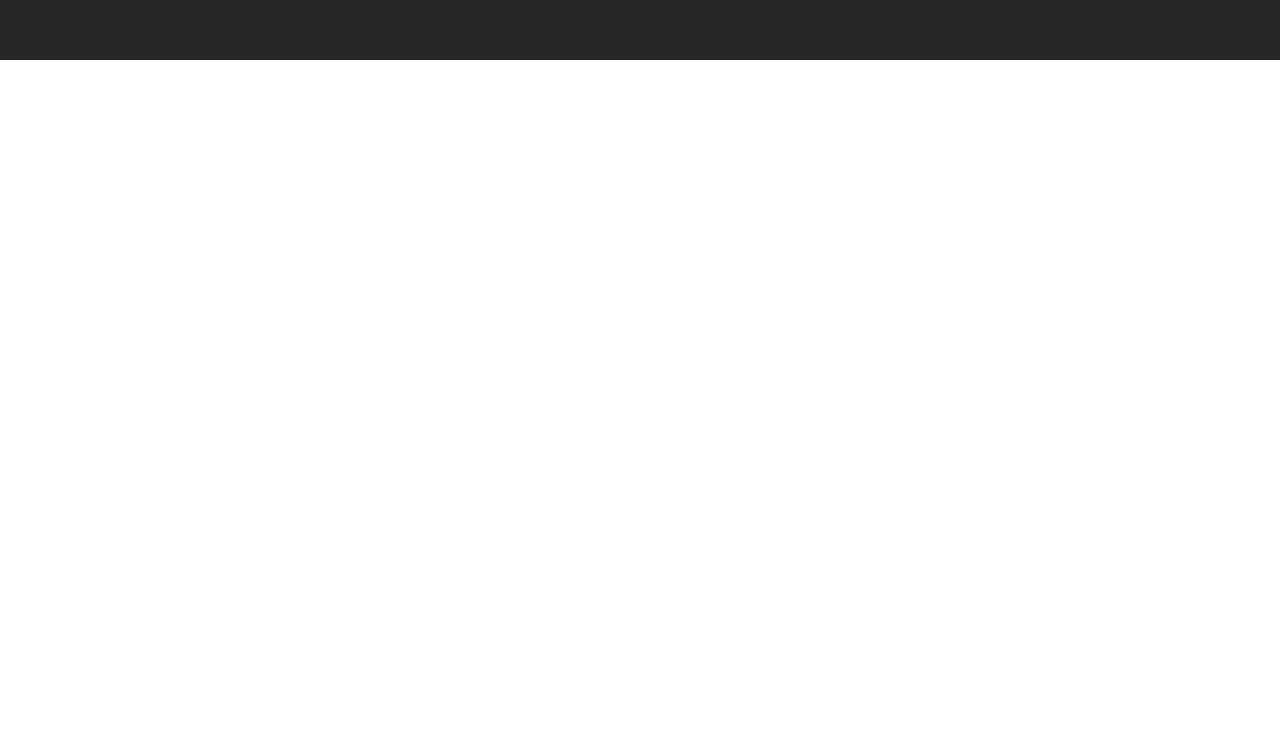
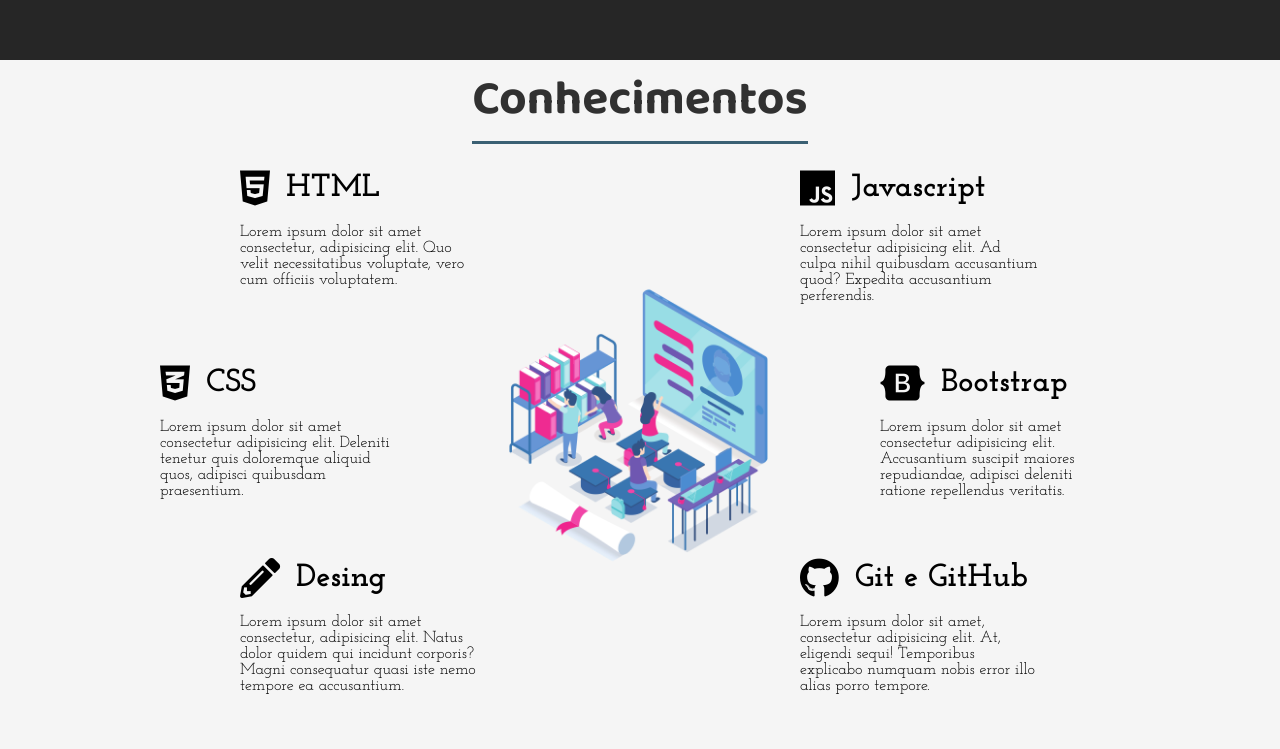
Before and after one commit to lucasyuji2000/portfolio, a plain HTML site: page index.html in a window 1280 px wide. Shown: the part 740-1489 px from the top of the page. Before the commit the page ends 800 px from the top, so only its background shows below. Drawn offline with Linux system fonts and the light colour scheme.

Commit message:
:package: conhecimentos

```diff
--- a/index.html
+++ b/index.html
@@ -33,7 +33,7 @@
             </div>
         </header>
 
-        <div class="sidebar">
+        <aside class="sidebar">
             <nav>
                 <ul class="menu">
                     <li class="menu-item"><a href="" class="menu-link">Home</a></li>
@@ -49,8 +49,72 @@
                 <a href="#"><i class="fab fa-github-alt"></i></a>
             </div>
 
-        </div>
+        </aside>
 
+        <section class="sessao-conhecimentos">
+            <div class="sessao-header">
+                <h1>Conhecimentos</h1>
+            </div>
+            <div class="conhecimentos">
+                <div class="conhecimento">
+                    <div class="conhecimento-header">
+                        <i class="fab fa-html5"></i>
+                        <h3>HTML</h3>
+                    </div>
+                    <div class="conhecimento-text">
+                        <p>Lorem ipsum dolor sit amet consectetur, adipisicing elit. Quo velit necessitatibus voluptate, vero cum officiis voluptatem. </p>
+                    </div>
+                </div>
+                <div class="conhecimento">
+                    <div class="conhecimento-header">
+                        <i class="fab fa-css3-alt"></i>
+                        <h3>CSS</h3>
+                    </div>
+                    <div class="conhecimento-text">
+                        <p>Lorem ipsum dolor sit amet consectetur adipisicing elit. Deleniti tenetur quis doloremque aliquid quos, adipisci quibusdam praesentium.</p>
+                    </div>
+                </div>
+                <div class="conhecimento">
+                    <div class="conhecimento-header">
+                        <i class="fas fa-pencil-alt"></i>
+                        <h3>Desing</h3>
+                    </div>
+                    <div class="conhecimento-text">
+                        <p>Lorem ipsum dolor sit amet consectetur, adipisicing elit. Natus dolor quidem qui incidunt corporis? Magni consequatur quasi iste nemo tempore ea accusantium.</p>
+                    </div>
+                </div>
+                <div class="conhecimento">
+                    <div class="conhecimento-header">
+                        <i class="fab fa-js"></i>
+                        <h3>Javascript</h3>
+                    </div>
+                    <div class="conhecimento-text">
+                        <p>Lorem ipsum dolor sit amet consectetur adipisicing elit. Ad culpa nihil quibusdam accusantium quod? Expedita accusantium perferendis.</p>
+                    </div>
+                </div>
+                <div class="conhecimento">
+                    <div class="conhecimento-header">
+                        <i class="fab fa-bootstrap"></i>
+                        <h3>Bootstrap</h3>
+                    </div>
+                    <div class="conhecimento-text">
+                        <p>Lorem ipsum dolor sit amet consectetur adipisicing elit. Accusantium suscipit maiores repudiandae, adipisci deleniti ratione repellendus veritatis.</p>
+                    </div>
+                </div>
+                <div class="conhecimento">
+                    <div class="conhecimento-header">
+                        <i class="fab fa-github"></i>
+                        <h3>Git e GitHub</h3>
+                    </div>
+                    <div class="conhecimento-text">
+                        <p>Lorem ipsum dolor sit amet, consectetur adipisicing elit. At, eligendi sequi! Temporibus explicabo numquam nobis error illo alias porro tempore.</p>
+                    </div>
+                </div>
+                <div class="conhecimento-img-wrapper">
+                    <img src="imgs/conhecimentos.png" alt="imagens conhecimento">
+                </div>
+            </div>
+        </section>
     </div>
 </body>
 <script src="script.js"></script>
--- a/style.css
+++ b/style.css
@@ -244,3 +244,90 @@ header {
 .social-media i:hover {
     background-color: rgba(0, 0, 0, 0.5);
 }
+
+.sessao-conhecimentos {
+    background-color: whitesmoke;
+    height: 100vh;
+}
+
+.conhecimentos {
+    display: grid;
+    grid-template-columns: repeat(16, 1fr);
+    grid-template-rows: repeat(6, 5.6rem);
+    row-gap: 0.5rem;
+}
+
+.conhecimento:nth-child(1) {
+    grid-column: 4 / 7;
+    grid-row: 1 / 3;
+}
+
+.conhecimento:nth-child(2) {
+    grid-column: 3 / 6;
+    grid-row: 3 / 5;
+}
+
+.conhecimento:nth-child(3) {
+    grid-column: 4 / 7;
+    grid-row: 5 / -1;
+}
+
+.conhecimento:nth-child(4) {
+    grid-column: 11 / 14;
+    grid-row: 1 / 3;
+}
+
+.conhecimento:nth-child(5) {
+    grid-column: 12 / 15;
+    grid-row: 3 / 5;
+}
+
+.conhecimento:nth-child(6) {
+    grid-column: 11 / 14;
+    grid-row: 5 / -1;
+}
+
+.sessao-header {
+    display: flex;
+    justify-content: center;
+    align-items: center;
+}
+
+.sessao-header h1 {
+    font-family: var(--font-primary);
+    font-size: 3rem;
+    color: rgba(0, 0, 0, 0.8);
+    border-bottom: solid 3px #3A6073;
+    margin-bottom: 1.5rem;
+}
+
+.conhecimento-header {
+    display: flex;
+    align-items: center;
+}
+
+.conhecimento-header i {
+    font-size: 2.5rem;
+}
+
+.conhecimento-header h3 {
+    font-family: var(--font-secudary);
+    font-size: 2rem;
+    padding-left: 1rem;
+}
+
+.conhecimento-text {
+    font-family: var(--font-secudary);
+    margin-top: 1rem;
+}
+
+.conhecimento-img-wrapper {
+    grid-column: 7 / 11;
+    grid-row: 2 / 6;
+    width: 100%;
+}
+
+.conhecimento-img-wrapper img {
+    object-fit: cover;
+    width: 100%;
+}
```
Also changed, not shown: imgs/conhecimentos.png (added).
